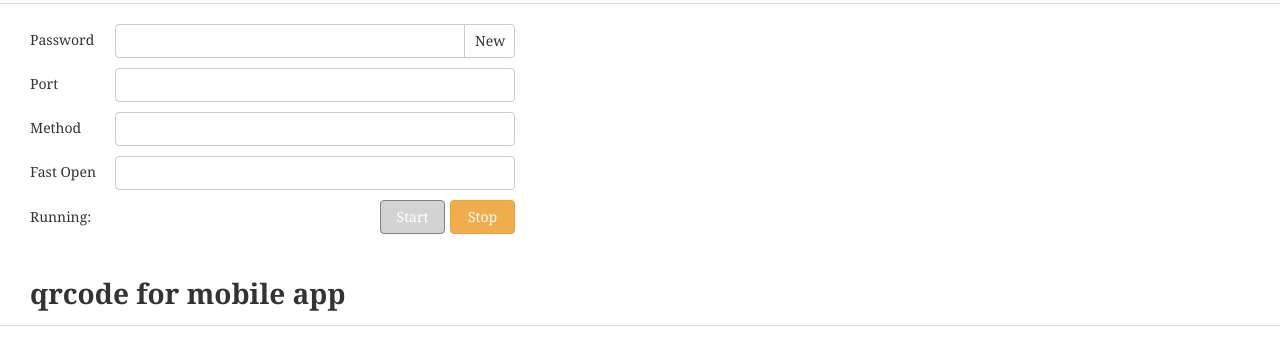
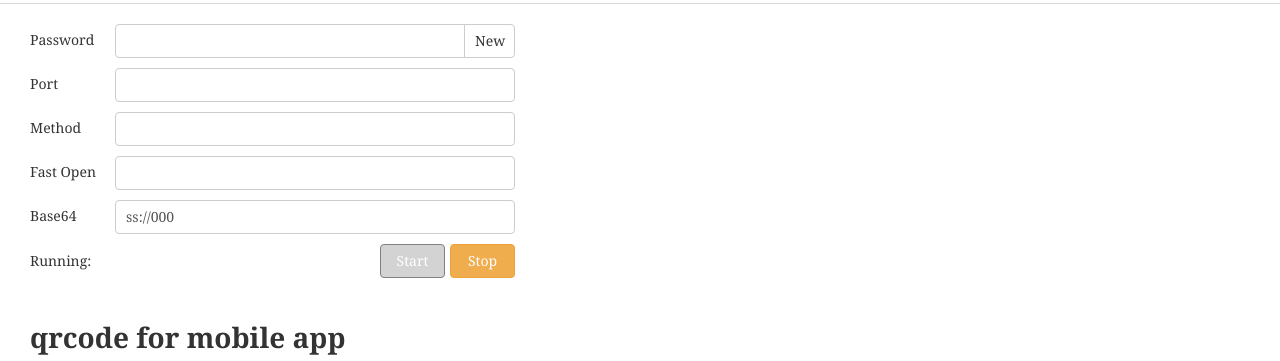
Before and after one commit to CzBiX/ss-web, a Python web app: template templates/index.html in a window 1280 px wide. Shown: the part 88-449 px from the top of the page. Run offline with Jinja, Linux system fonts and the light colour scheme; the template is opened without the code that fills it: most values are stand-ins (such as "Sample title", 1, 10 or a date in 2020); some libraries are stand-ins or nearby versions.

Commit message:
add qrcode uri for shadowsocks-qt5

```diff
--- a/templates/index.html
+++ b/templates/index.html
@@ -35,6 +35,12 @@
             <input value="{{config.fast_open}}" type="text" readonly/>
         </label>
     </div>
+    <div class="qrcode_uri line clearfix">
+        <label>
+            <span>Base64</span>
+            <input value="ss://{{qrcode}}" type="text" readonly/>
+        </label>
+    </div>
     <div class="running">
         <span>Running: </span>
         <span id="status">...</span>
@@ -56,6 +62,7 @@
         var $status = $('#status');
         var $pwd = $('#password');
         var $newPwdBtn = $('#new_password');
+        var $qrcodeUri = $('#qrcode_uri');
         var $qrcodeInfo = $('#qrcode_info');
 
         updateStatus({running: {{ running }}, qrcode: '{{ qrcode }}', password: '{{ config.password}}'});
@@ -108,6 +115,7 @@
         function showQrCode(qrcode) {
             var url = qrcode_api + encodeURIComponent(qrcode);
             $qrcodeInfo.attr('src', url);
+            $qrcodeUri.val('ss://' + qrcode);
         }
 
         function showPwd(password) {
```
